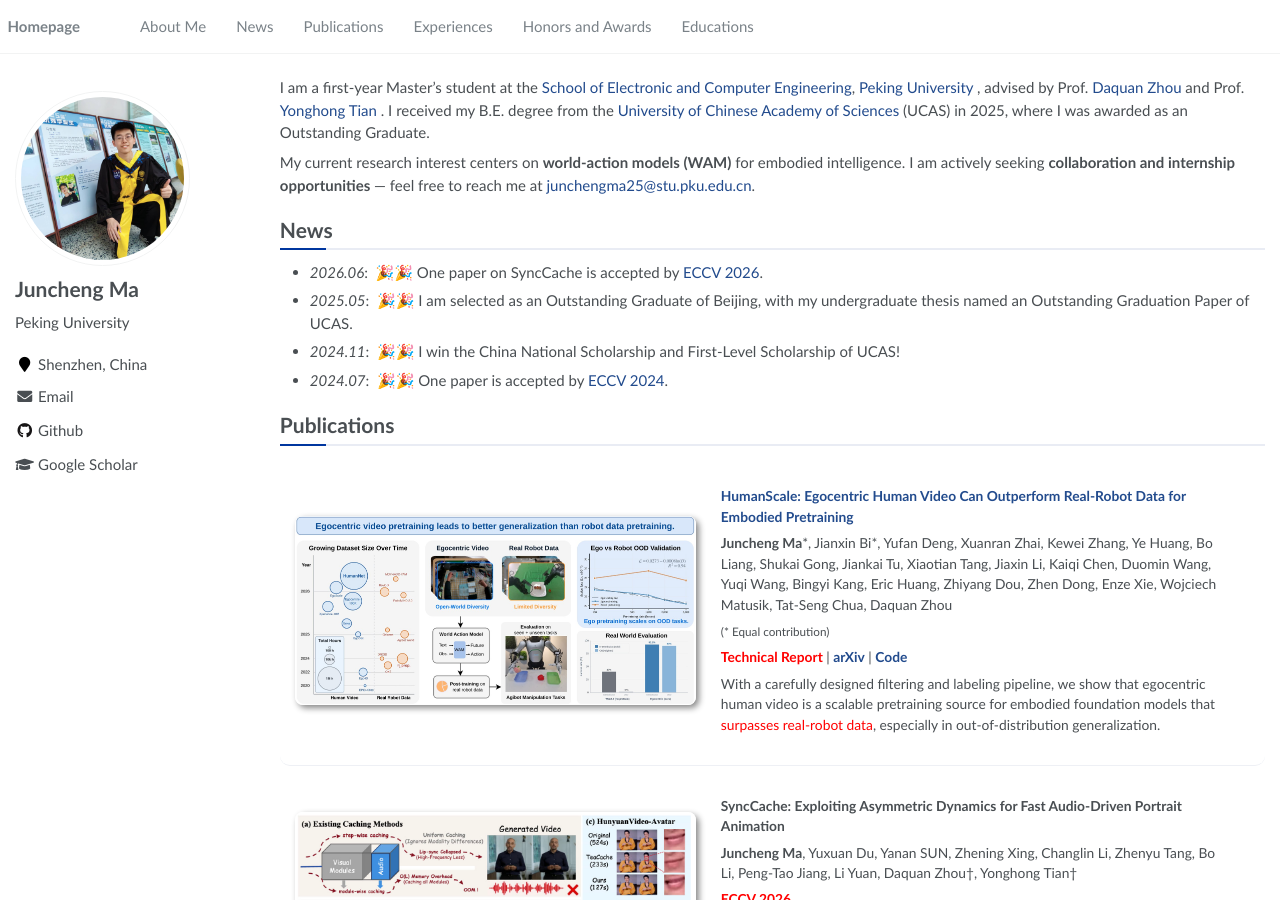
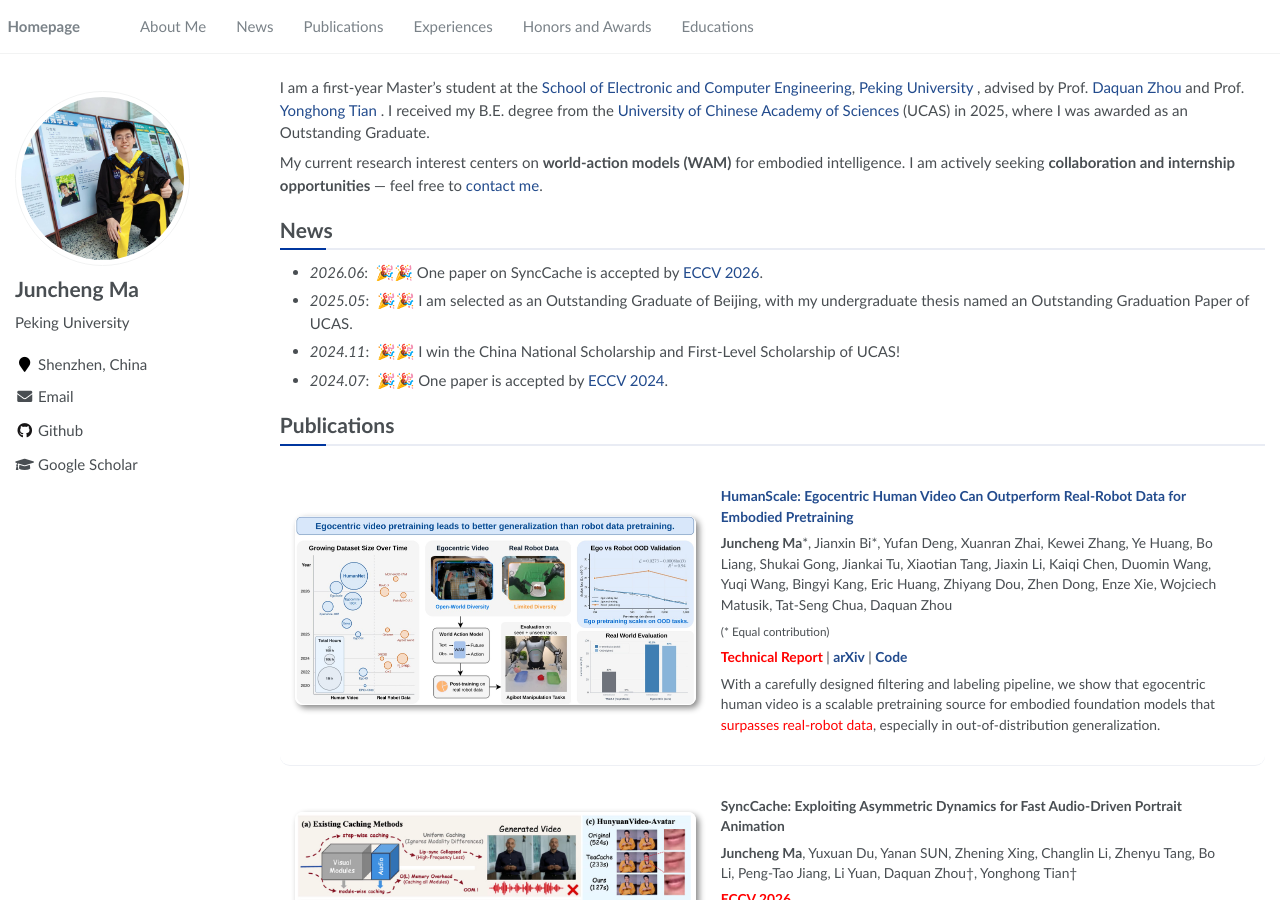
Before and after one commit to ucasmjc/ucasmjc.github.io, a Jekyll site: the page built from _pages/about.md, in a window 1280 px wide and 900 px high. Built offline with Jekyll 4.4.1, drawn with Linux system fonts in a browser that asks for light colours.

Commit message:
Use 'contact me' as the email link text
Co-Authored-By: Claude Opus 4.8 (1M context) <noreply@anthropic.com>

```diff
--- a/_pages/about.md
+++ b/_pages/about.md
@@ -19,7 +19,7 @@ redirect_from:
 
 I am a first-year Master’s student at the <a href='https://www.ece.pku.edu.cn/'>School of Electronic and Computer Engineering</a>, <a href='https://english.pku.edu.cn/'>Peking University </a>, advised by Prof. <a href='https://zhoudaquan.github.io/homepage.io/index.html'>Daquan Zhou</a> and Prof. <a href='https://scholar.google.com/citations?user=fn6hJx0AAAAJ&hl=en'>Yonghong Tian </a>. I received my B.E. degree from the <a href='https://www.ucas.ac.cn/index.htm'>University of Chinese Academy of Sciences</a> (UCAS) in 2025, where I was awarded as an Outstanding Graduate.
 
-My current research interest centers on **world-action models (WAM)** for embodied intelligence. I am actively seeking **collaboration and internship opportunities** — feel free to reach me at <a href="mailto:junchengma25@stu.pku.edu.cn">junchengma25@stu.pku.edu.cn</a>.
+My current research interest centers on **world-action models (WAM)** for embodied intelligence. I am actively seeking **collaboration and internship opportunities** — feel free to <a href="mailto:junchengma25@stu.pku.edu.cn">contact me</a>.
 
 # News
 - *2026.06*: &nbsp;🎉🎉 One paper on SyncCache is accepted by <a href='https://eccv.ecva.net/Conferences/2026'>ECCV 2026</a>.
```
